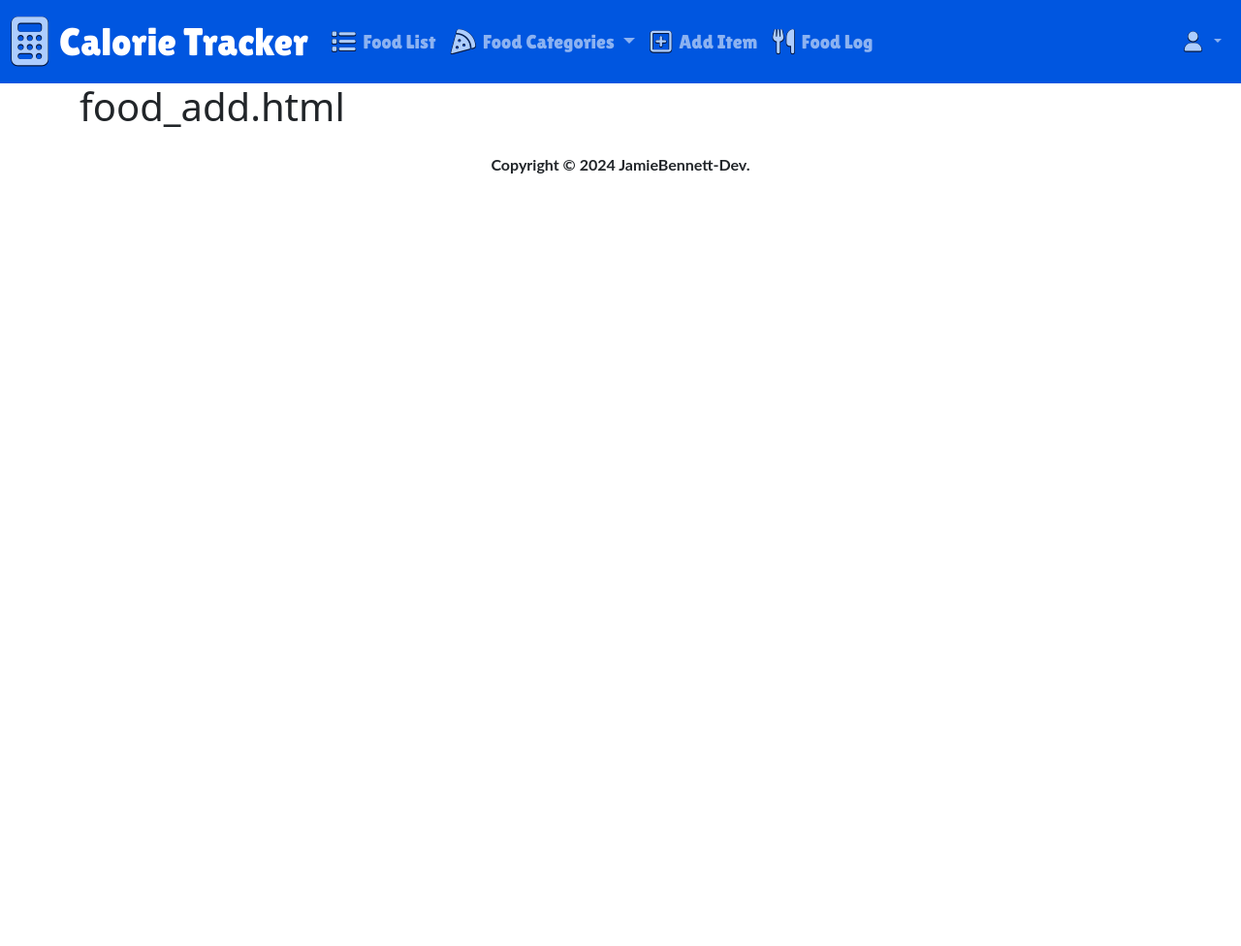
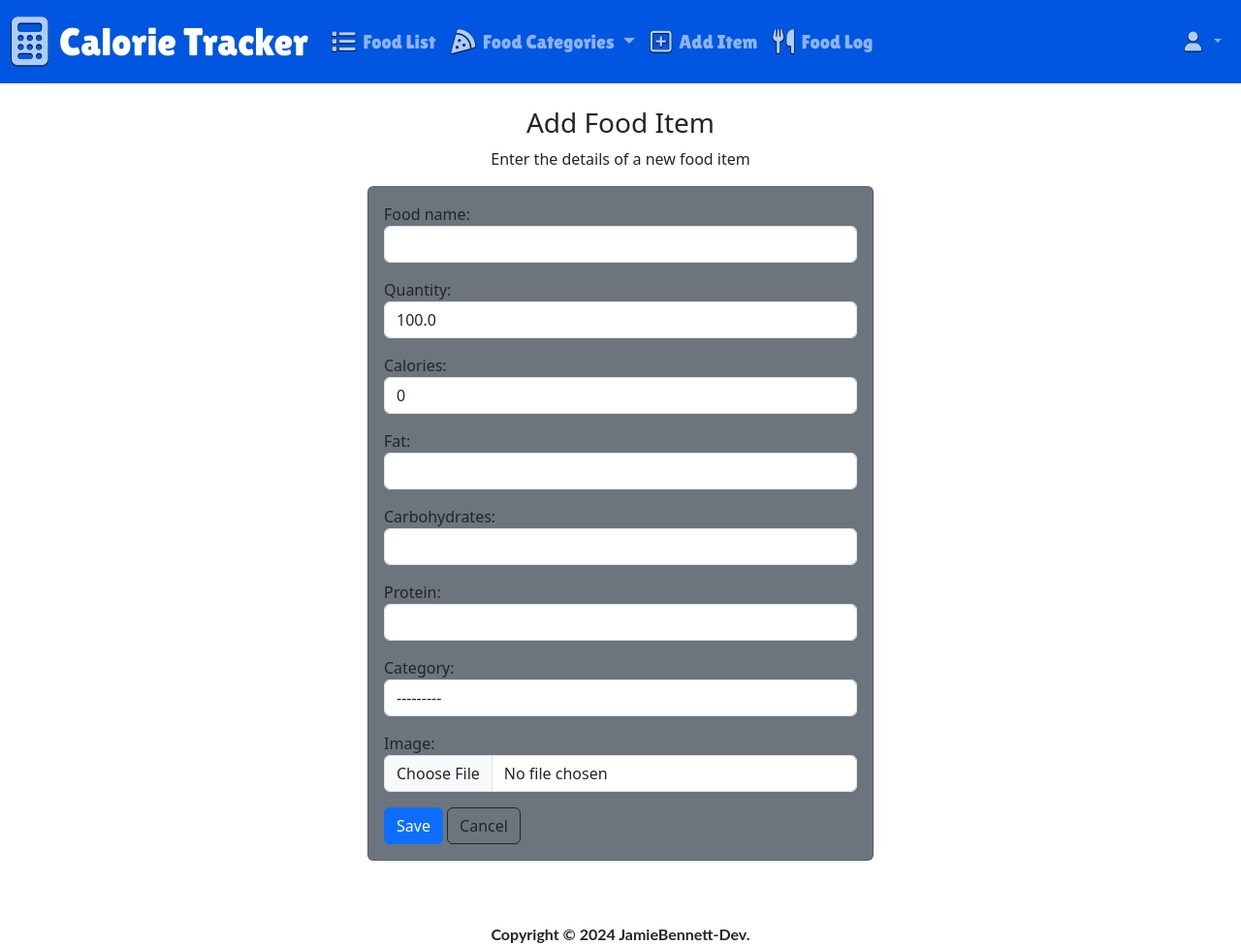
Before and after one commit to JamieBennett-Dev/Calorie-Tracker, a Django app: page /food/add in a window 1280 px wide. Shown: the whole page at 97% size. Before the commit the page ends 179 px from the top, so only its background shows below. Run offline with Django 5.2, Linux system fonts and the light colour scheme; the visitor is signed in with stand-in values (Sample User, id 1); data that the repository does not hold is empty; some libraries are stand-ins or nearby versions.

Commit message:
fixed bug in views.py where 2 images were requested from the user instead of 1

```diff
--- a/foodtracker/templates/food_add.html
+++ b/foodtracker/templates/food_add.html
@@ -1,7 +1,52 @@
 {% extends 'base.html' %}
 
-{% block title %}Calorie Tracker | {{ title }}{% endblock %}
+{% block title %}Food Tracker | Add Food Item{% endblock %}
 
 {% block body %}
-<h1 class="mb-0">food_add.html</h1>
+<div class='py-4 mt-auto'>
+    <div class='container px-4'>
+
+        {% if success %}
+            <br>
+            <div class='alert alert-dismissible alert-success' role='alert'>
+                <button type='button' class='btn-close' data-bs-dismiss='alert'></button>
+                The new food item added successfully.
+            </div>
+        {% else %}
+            <div class='d-flex justify-content-center'>
+                <h3>Add Food Item</h3>
+            </div>
+            <div class='d-flex justify-content-center'>
+                <p>Enter the details of a new food item</p>
+            </div>
+
+                <div class='row'>
+                    <div class='col-lg-6 offset-lg-3'>
+                        <div class='card bg-secondary mb-3'>
+                            <div class='card-body'>
+
+                                <div class='form-group'>
+                                    <form action="{% url 'food_add' %}" method='POST' enctype='multipart/form-data'>
+                                        {% csrf_token %}
+                                        <div class='form-group'>
+                                            {{ food_form.as_p }}
+
+                                            {{ image_form.management_form }}
+                                            {% for form in image_form %}
+                                                {{ form.as_p }}
+                                            {% endfor %}
+                                            <button type='submit' class='btn btn-primary'>Save</button>
+                                            <a href="{% url 'index' %}" class='btn btn-outline-dark'>Cancel</a>
+                                        </div>
+                                    </form>
+                                </div>
+
+                            </div>
+                        </div>
+                    </div>
+                </div>
+        {% endif %}
+
+    </div>
+</div>
 {% endblock %}
--- a/foodtracker/views.py
+++ b/foodtracker/views.py
@@ -126,20 +126,19 @@ def food_add_view(request):
     '''
     It allows the user to add a new food item
     '''
-    ImageFormSet = forms.modelformset_factory(Image, form=ImageForm, extra=2)
+    ImageFormSet = forms.modelformset_factory(Image, form=ImageForm, extra=1)  # Change extra to 1
 
     if request.method == 'POST':
         food_form = FoodForm(request.POST, request.FILES)
-        image_form = ImageFormSet(request.POST, request.FILES, queryset=Image.objects.none())
+        image_formset = ImageFormSet(request.POST, request.FILES, queryset=Image.objects.none())
 
-        if food_form.is_valid() and image_form.is_valid():
+        if food_form.is_valid() and image_formset.is_valid():
             new_food = food_form.save(commit=False)
             new_food.save()
 
-            for food_form in image_form.cleaned_data:
-                if food_form:
-                    image = food_form['image']
-
+            for image_form in image_formset.cleaned_data:
+                if image_form:
+                    image = image_form['image']
                     new_image = Image(food=new_food, image=image)
                     new_image.save()
 
@@ -153,8 +152,8 @@ def food_add_view(request):
         else:
             return render(request, 'food_add.html', {
                 'categories': FoodCategory.objects.all(),
-                'food_form': FoodForm(),
-                'image_form': ImageFormSet(queryset=Image.objects.none()),
+                'food_form': food_form,
+                'image_form': image_formset,
             })
 
     else:
@@ -163,6 +162,7 @@ def food_add_view(request):
             'food_form': FoodForm(),
             'image_form': ImageFormSet(queryset=Image.objects.none()),
         })
+
 
 
 @login_required
```
